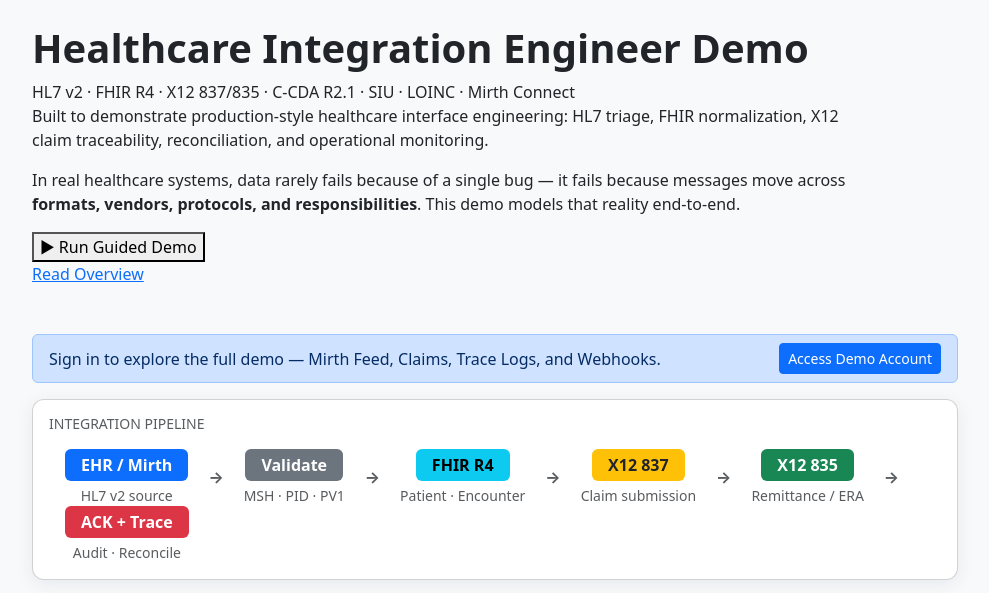
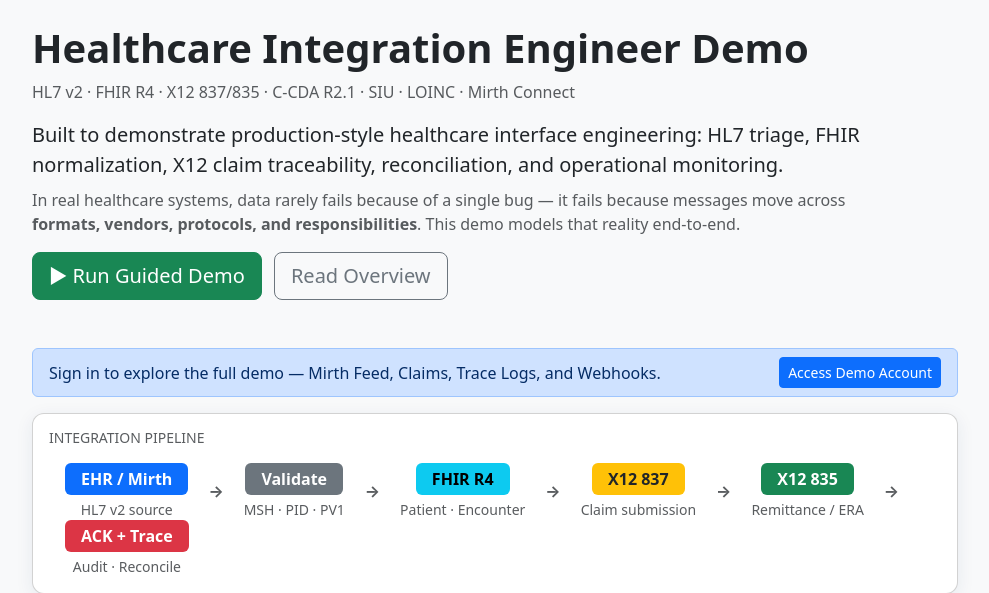
Before and after one commit to yzenith/django-sam-healthcare, a Django app: page / in a window 1280 px wide. Shown: the part 56-649 px from the top of the page, without its empty margins (50-1039 px from the left). Run offline with Django 4.2, Linux system fonts and the light colour scheme; data that the repository does not hold is empty.

Commit message:
Fix curly quotes in home.html causing 404 on guided demo form
UTF-8 smart quotes were used in HTML attributes, making the browser
send the literal quote characters as part of the URL path.

Co-Authored-By: Claude Sonnet 4.6 <noreply@anthropic.com>

```diff
--- a/example/templates/home.html
+++ b/example/templates/home.html
@@ -6,29 +6,29 @@
 <!-- Hero / Story -->
 <div class="row mb-5">
   <div class="col-lg-9">
-    <h1 class=”mb-2”>Healthcare Integration Engineer Demo</h1>
-    <div class=”text-muted mb-3”>
+    <h1 class="mb-2">Healthcare Integration Engineer Demo</h1>
+    <div class="text-muted mb-3">
       HL7 v2 · FHIR R4 · X12 837/835 · C-CDA R2.1 · SIU · LOINC · Mirth Connect
     </div>
 
-    <p class=”lead mb-2”>
+    <p class="lead mb-2">
       Built to demonstrate production-style healthcare interface engineering:
       HL7 triage, FHIR normalization, X12 claim traceability, reconciliation, and operational monitoring.
     </p>
 
-    <p class=”text-muted mb-3”>
+    <p class="text-muted mb-3">
       In real healthcare systems, data rarely fails because of a single bug —
       it fails because messages move across <strong>formats, vendors, protocols, and responsibilities</strong>.
       This demo models that reality end-to-end.
     </p>
 
-    <form method=”post” action=”{% url 'guided-demo' %}” class=”d-inline”>
+    <form method="post" action="{% url 'guided-demo' %}" class="d-inline">
       {% csrf_token %}
-      <button type=”submit” class=”btn btn-success btn-lg me-2”>
+      <button type="submit" class="btn btn-success btn-lg me-2">
         ▶ Run Guided Demo
       </button>
     </form>
-    <a href=”{% url 'overview' %}” class=”btn btn-outline-secondary btn-lg”>Read Overview</a>
+    <a href="{% url 'overview' %}" class="btn btn-outline-secondary btn-lg">Read Overview</a>
   </div>
 </div>
 
```
